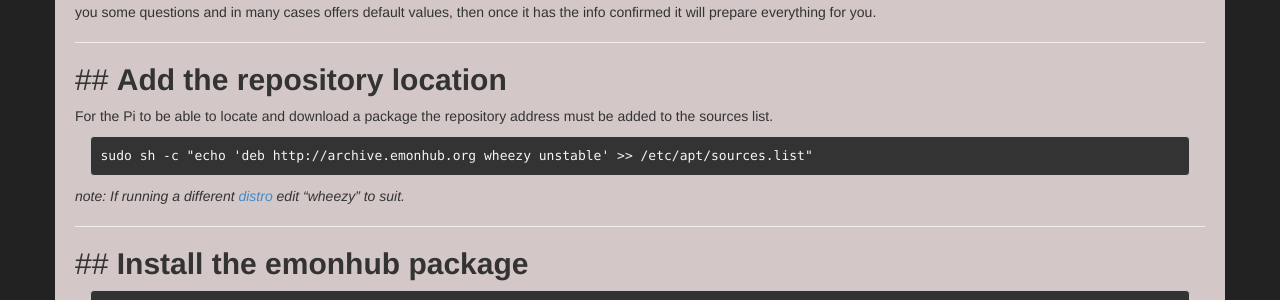
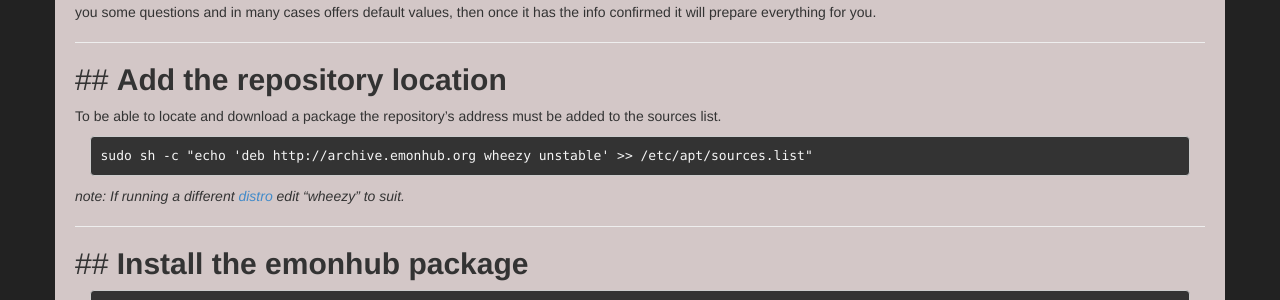
Before and after one commit to otherWIP/otherwip.github.io, a Jekyll site: the page built from documentation/install/raspberrypi/index.md, in a window 1280 px wide and 981 px high. Shown: the part 301-601 px from the top of the window. Built offline with Jekyll 4.4.1, drawn with Linux system fonts in a browser that asks for light colours; nearby versions of some CDN libraries.

Commit message:
Update add-repo.md

```diff
--- a/_includes/step/add-repo.md
+++ b/_includes/step/add-repo.md
@@ -1,6 +1,6 @@
 ## **Add the repository location**
 
-For the Pi to be able to locate and download a package the repository address must be added to the sources list.
+To be able to locate and download a package the repository's address must be added to the sources list.
 
     sudo sh -c "echo 'deb http://archive.emonhub.org {{ include.dist }} unstable' >> /etc/apt/sources.list"
 
```
